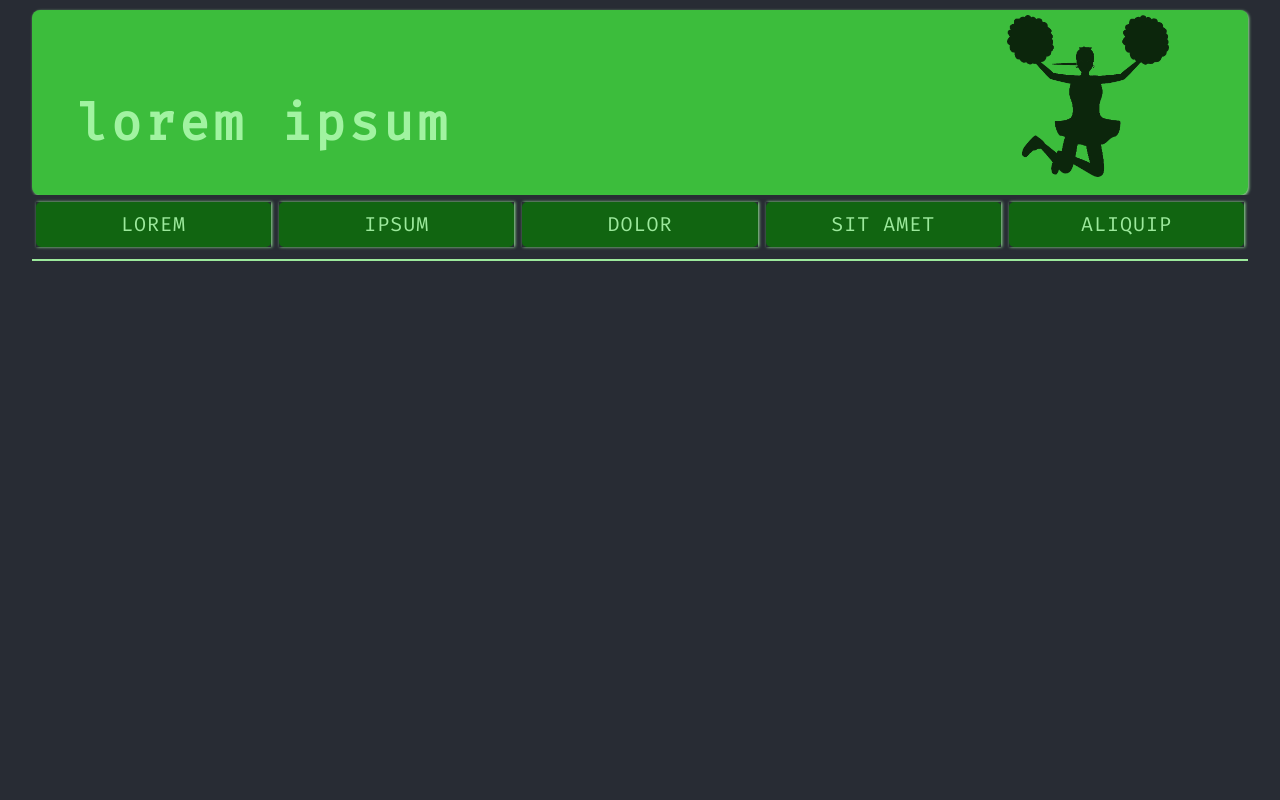
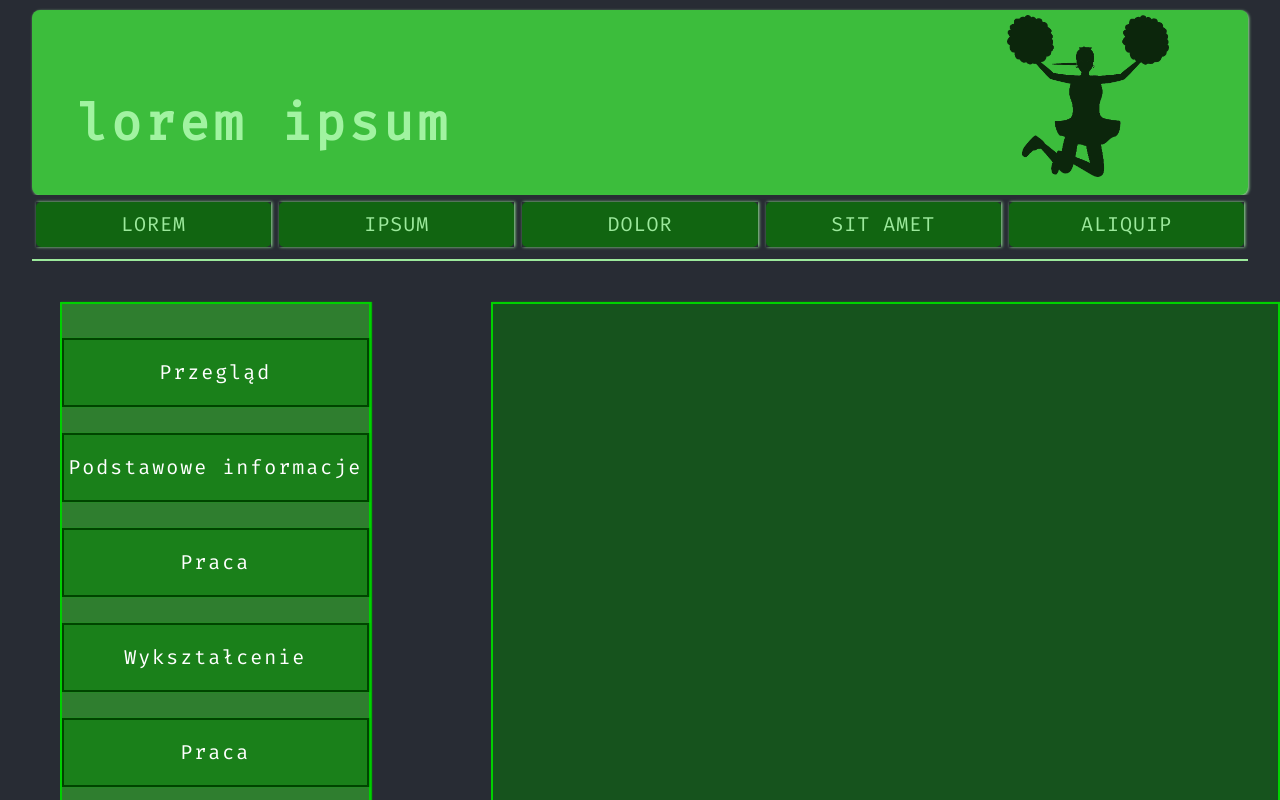
Before and after one commit to SebastianJadczak/Tool-Lorem-with-React-and-Express, a React (Create React App) app: page /aliquip in a window 1280 px wide. Shown: the top 800 px of the page. Built offline with nearby package versions, Linux system fonts and the light colour scheme; no server answers.

Commit message:
add profile page

```diff
--- a/src/pages/Main.js
+++ b/src/pages/Main.js
@@ -4,6 +4,7 @@ import Lorem from '../subpages/Lorem'
 import Ipsum from '../subpages/Ipsum'
 import Dolor from '../subpages/Dolor'
 import SitAmet from "../subpages/SitAmet"
+import Aliquip from "../subpages/Aliquip"
 const Main = () => {
     return (
         <div className="main">
@@ -14,7 +15,7 @@ const Main = () => {
                 <Route path="/ipsum" component={Ipsum} />
                 <Route path="/dolor" component={Dolor} />
                 <Route path="/sitAmet" component={SitAmet} />
-                {/* <Route path="/aliquip" component={Aliquip} /> */}
+                <Route path="/aliquip" component={Aliquip} />
                 {/* <Route component={ErrorPage} />  */}
             </Switch>
         </div>
--- /dev/null
+++ b/src/styles/Aliquip.css
@@ -0,0 +1,53 @@
+div.Aliquip {
+    display: flex;
+}
+
+div.Aliquip div.MenuData {
+    margin-left: 60px;
+    margin-top: 40px;
+    border: 2px solid #00d100;
+    box-shadow: 1px 0 1px #01b301;
+    background-color: #2f7e2f;
+    color: white;
+    width: 320px;
+    height: 700px;
+}
+
+
+
+div.Aliquip div.YourData {
+    border: 2px solid #00d100;
+    box-shadow: 1px 0 1px #01b301;
+    background-color: #01830171;
+    color: white;
+    width: 820px;
+    height: 700px;
+    margin-left: 120px;
+    margin-top: 40px;
+}
+
+div.Aliquip div.EditData {
+    border: 2px solid #00d100;
+    box-shadow: 1px 0 1px #01b301;
+    background-color: #01830171;
+    color: white;
+    width: 400px;
+    height: 500px;
+}
+
+div.MenuData ul {
+    list-style: none;
+    padding-top: 8px;
+}
+
+div.MenuData ul li {
+    cursor: pointer;
+    height: 65px;
+    font-size: 20px;
+    letter-spacing: 2px;
+    border: 2px solid #004400;
+    box-shadow: 1px 0 1px #01b301;
+    background-color: #01830171;
+    line-height: 65px;
+    margin-top: 26px;
+}
--- a/src/styles/NextStep.css
+++ b/src/styles/NextStep.css
@@ -18,3 +18,23 @@ div.nextShoppingStep div.stepDetail {
     background-color: #e9e6e6;
     color: white;
 }
+
+div.nextShoppingStep div.stepDetail div.extitTheCart {
+    top: -15px;
+    right: -15px;
+    position: absolute;
+    border: 2px solid #080808;
+    box-shadow: 1px 0 1px #01b301;
+    background-color: #ffffff;
+    color: black;
+    width: 25px;
+    height: 25px;
+    border-radius: 25px;
+}
+
+div.nextShoppingStep div.stepDetail div.extitTheCart span {
+    font-weight: bold;
+    cursor: pointer;
+    position: relative;
+    top: 2px;
+}
--- a/src/styles/ShowCart.css
+++ b/src/styles/ShowCart.css
@@ -96,4 +96,5 @@ div.nextStep button.nextStep {
     color: white;
     width: 100%;
     height: 100%;
+    cursor: pointer;
 }
--- /dev/null
+++ b/src/subpages/Aliquip.js
@@ -0,0 +1,40 @@
+import React, { Component } from 'react';
+import YourData from "./YourData";
+
+import MenuData from "./MenuData"
+import "../styles/Aliquip.css"
+
+class Aliquip extends Component {
+    state = {
+        dataProfile: []
+    }
+
+    handleShowData = () => {
+
+    }
+
+
+
+    componentDidMount() {
+
+        fetch('/getDataProfile', {
+            method: 'GET'
+        })
+            .then(r => r.json())
+            .then(data => {
+                this.setState({
+                    dataProfile: data
+                })
+            })
+    }
+
+    render() {
+        return (
+            <div className="Aliquip">
+                <MenuData handleShowData={this.handleShowData} />
+                <YourData />
+            </div>
+        )
+    }
+}
+export default Aliquip;
--- /dev/null
+++ b/src/subpages/MenuData.js
@@ -0,0 +1,29 @@
+import React from "react";
+
+
+const listData = [
+    { id: 1, name: "Przegląd" },
+    { id: 2, name: "Podstawowe informacje" },
+    { id: 3, name: "Praca" },
+    { id: 4, name: "Wykształcenie" },
+    { id: 5, name: "Praca" },
+    { id: 6, name: "Rodzina i związki" },
+    { id: 7, name: "Szczegółowe informacje" }
+]
+
+
+const MenuData = (props) => {
+
+    const menu = listData.map(item => (
+        <li key={item.id} onClick={() => props.handleShowData(item.id)}> {item.name} </li>
+    ))
+
+    return (
+        <div className="MenuData">
+            <ul>
+                {menu}
+            </ul>
+        </div>
+    )
+}
+export default MenuData;
--- a/src/subpages/NextStep.js
+++ b/src/subpages/NextStep.js
@@ -1,9 +1,14 @@
 import React from 'react';
 import '../styles/NextStep.css'
-const NextStep = () => {
+const NextStep = (props) => {
     return (
         <div className="nextShoppingStep">
-            <div className="stepDetail"></div>
+            <div className="stepDetail">
+                <div className="extitTheCart" onClick={props.nextStep}><span>X</span></div>
+                <h2>Twój koszyk:</h2>
+
+
+            </div>
 
 
         </div>
--- a/src/subpages/SitAmet.js
+++ b/src/subpages/SitAmet.js
@@ -65,10 +65,10 @@ class SitAmet extends Component {
     }
     nextStep = () => {
         if (this.state.MyCart.length !== 0) {
-            this.setState({
+            this.setState(prevState => ({
                 showCart: false,
-                nextStep: true,
-            })
+                nextStep: !prevState.nextStep
+            }))
         }
 
     }
@@ -86,7 +86,7 @@ class SitAmet extends Component {
                     <ul className="productsList">{listProduct}</ul>
                 </div>
                 {this.state.showCart ? <ShowCart handleCart={this.handleCart} MyCart={this.state.MyCart} deleteProduct={this.deletePruductWithCart} nextStep={this.nextStep} /> : null}
-                {this.state.nextStep ? <NextStep /> : null}
+                {this.state.nextStep ? <NextStep nextStep={this.nextStep} /> : null}
             </div>
         )
     }
--- /dev/null
+++ b/src/subpages/YourData.js
@@ -0,0 +1,10 @@
+import React from "react";
+
+const YourData = () => {
+    return (
+        <div className="YourData">
+
+        </div>
+    )
+}
+export default YourData;
```
Also changed, not shown: src/database/profile.json (added, +23 -0 lines), 1 other file (tests, documents, lock files or other folders).
